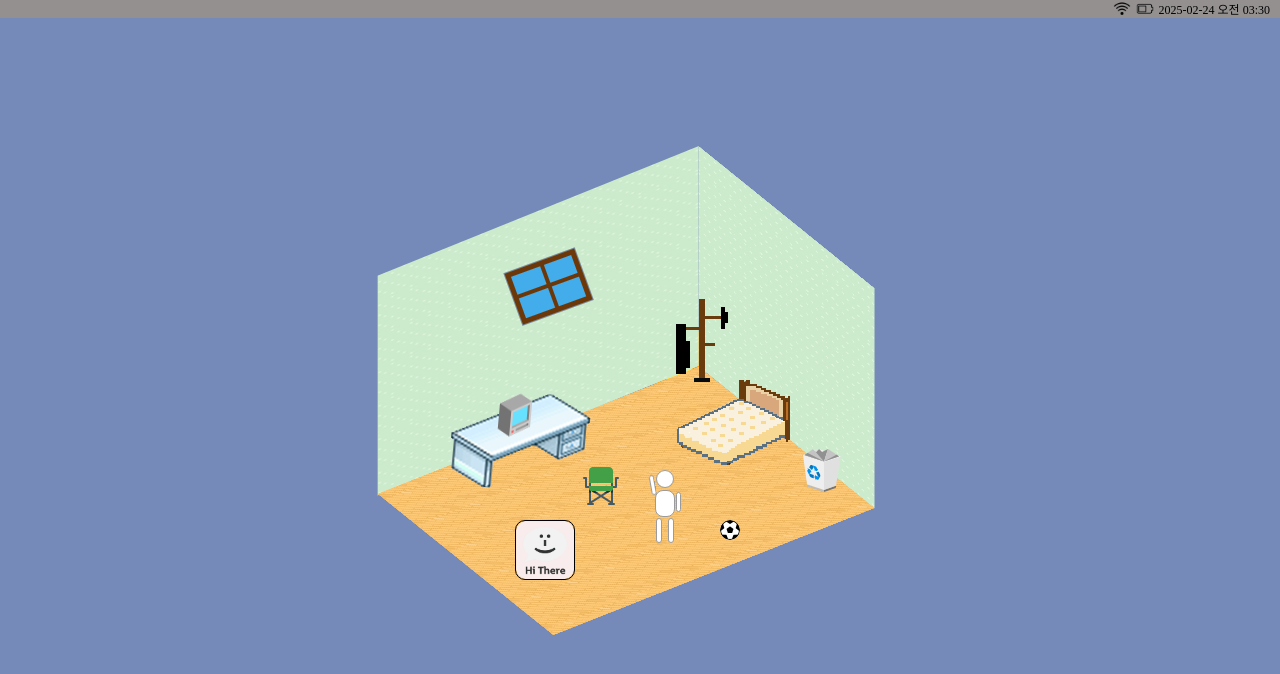
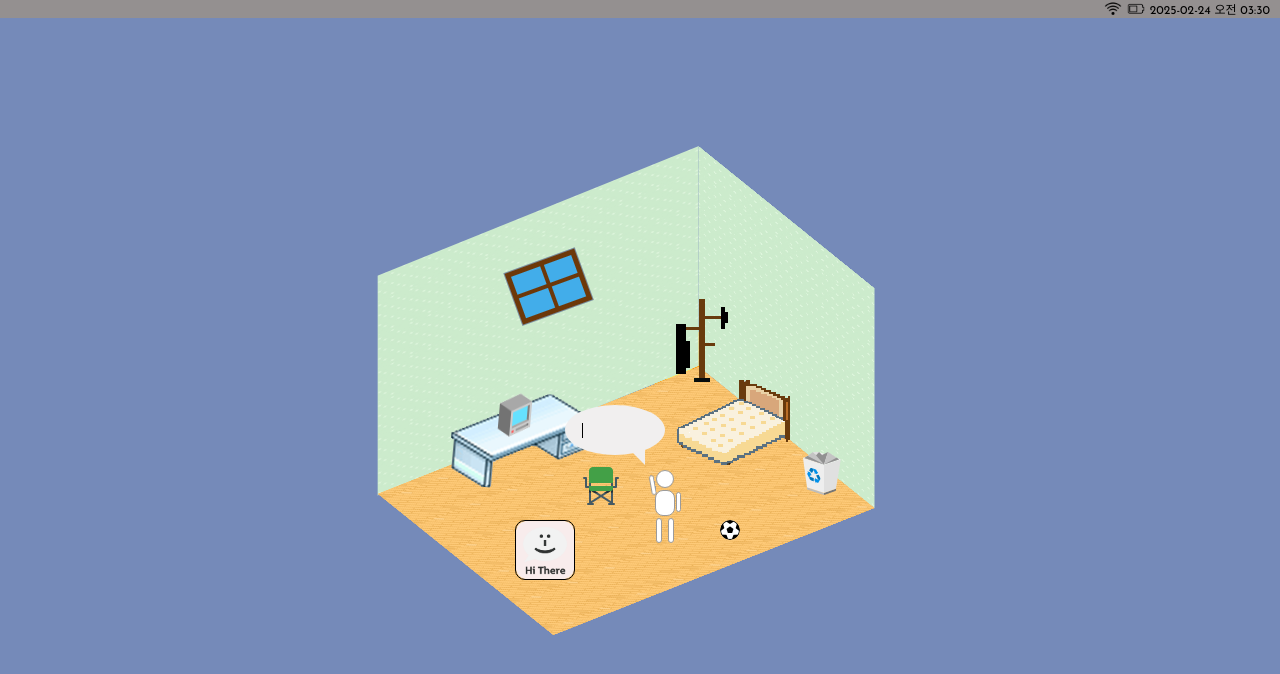
Before and after one commit to son5000/WhoAmI, a Next.js app: page / in a window 1280 px wide. Shown: the top 674 px of the page. Built offline with nearby package versions, Linux system fonts and the light colour scheme.

Commit message:
add_animation,add_font

```diff
--- a/src/components/Section/character.jsx
+++ b/src/components/Section/character.jsx
@@ -1,8 +1,11 @@
 import styles from "@/components/Section/character.module.css"
 
-export function Character ({handleCharacter,hanger,character,bad,window}) {
+export function Character ({handleCharacter,hanger,character,bad,window,soccer}) {
     return (
         <>
+            {!hanger && <span className={styles.speechBubble}>
+                    <p className={styles.typeWriter}></p>
+            </span>}
             <div onClick={() => handleCharacter()}
                 className={ hanger ? [styles.character, styles.active].join(' ') :
                     ( character ? [styles.character, styles.charCenter].join(' ') : styles.character)}>
--- a/src/components/Section/character.module.css
+++ b/src/components/Section/character.module.css
@@ -81,7 +81,7 @@
   .body {
     top: 20px;
     width: 20px;
-    height: 27px;
+    height: 26px;
     border-radius: 8px;
     position: relative;
   }
@@ -275,3 +275,107 @@
     0% {transform: rotate(150deg); }
     100% {transform: rotate(210deg);}
 }
+
+
+.speechBubble {
+  display: flex;
+  align-items: center;
+  justify-content: center;
+	position: absolute;
+	background: #f1efef;
+	border-radius: 100%;
+  width: 100px;
+  height: 50px;
+  left: 225px;
+  bottom: 245px;
+  z-index: 9;
+  font-size: 14px;
+}
+
+
+
+.speechBubble:after {
+  z-index: 99;
+	content: '';
+	position: absolute;
+	bottom: 30px;
+  right: 20px;
+	width: 0;
+	height: 0;
+	border: 15px solid transparent;
+	border-top-color: #f1efef;
+	border-bottom: 0;
+	border-right: 0;
+	margin-left: -20px;
+	margin-bottom: -40px;
+}
+
+
+:global(.dark) .speechBubble {
+  background-color: black;
+}
+:global(.dark) .speechBubble:after {
+  border-top-color: black;
+}
+
+@keyframes typing {
+  0.0000%, 27.3488% { content: ""; }
+  1.1395%, 26.2093% { content: "안"; }
+  2.2791%, 25.0698% { content: "안녕"; }
+  3.4186%, 23.9302% { content: "안녕하"; }
+  4.5581%, 22.7907% { content: "안녕하세"; }
+  5.6977%, 21.6512% { content: "안녕하세요"; }
+  6.8372%, 20.5116% { content: "안녕하세요"; }
+  7.9767%, 19.3721% { content: "안녕하세요 !"; }
+  9.1163%, 18.2326% { content: "안녕하세요 !"; }
+  10.2558%, 17.0930% { content: "안녕하세요 !"; }
+
+  30.7674%, 51.2791% { content: ""; }
+  31.9070%, 50.1395% { content: "H"; }
+  33.0465%, 49.0000% { content: "Hi"; }
+  34.1860%, 47.8605% { content: "Hi"; }
+  35.3256%, 46.7209% { content: "Hi T"; }
+  36.4651%, 45.5814% { content: "Hi Th"; }
+  37.6047%, 44.4419% { content: "Hi The"; }
+  38.7443%, 43.3023% { content: "Hi Ther"; }
+  39.8839%, 42.1627% { content: "Hi There"; }
+  42.1627%, 39.8839% { content: "Hi There !"; }
+
+  54.6977%, 75.2093% { content: ""; }
+  55.8372%, 74.0698% { content: "こ"; }
+  56.9767%, 72.9302% { content: "こん"; }
+  58.1163%, 71.7907% { content: "こんに"; }
+  59.2558%, 70.6512% { content: "こんにち"; }
+  60.3953%, 69.5116% { content: "こんにちは"; }
+  61.5349%, 68.3721% { content: "こんにちは"; }
+
+  78.6279%, 96.8605% { content: "행"; }
+  79.7674%, 95.7209% { content: "행복"; }
+  80.9070%, 94.5814% { content: "행복하"; }
+  82.0465%, 93.4419% { content: "행복하세 "; }
+  83.1860%, 92.3023% { content: "행복하세요"; }
+  84.3256%, 91.1628% { content: "행복하세요 !"; }
+}
+
+@keyframes blink {
+  0%, 100% { opacity: 1; }
+  50% { opacity: 0; }
+}
+
+.typeWriter {
+  --caret: currentcolor;
+  width: 72px;
+  font-size: 14px;
+  user-select: none;
+}
+.typeWriter::before {
+  content: "";
+  animation: typing 13.5s infinite;
+}
+
+.typeWriter::after {
+  content: "";
+  margin-left: 3px;
+  border-right: 1px solid var(--caret);
+  animation: blink 0.5s linear infinite;
+}
--- a/src/components/Section/room.jsx
+++ b/src/components/Section/room.jsx
@@ -1,6 +1,6 @@
 import styles from "@/components/Section/room.module.css"
 import { Basket } from "./basket"
-import { use, useEffect, useState } from "react"
+import {  useEffect, useState } from "react"
 import { useTheme } from "@/lib/ThemeContext";
 import { useTalkState } from "@/lib/TalkStateContext";
 import { SunAndMoon } from "./sunAndMoon";
@@ -51,28 +51,31 @@ export function Room () {
   }
 
   function handleClickBad () {
-    if(window || hanger || character){
+    if(window || hanger || character || soccer){
       setWindow(false);
       setHanger(false);
       setCharacter(false);
+      setSoccer(false);
     }
     return setBad(!bad)
   }
 
   function handleClickWindow () {
-    if(bad || hanger || character){
+    if(bad || hanger || character || soccer){
       setBad(false);
       setHanger(false);
       setCharacter(false);
+      setSoccer(false);
     }
     setWindow(!window);
   }
 
   function handleClickHanger () {
-    if(bad || window || character){
+    if(bad || window || character || soccer){
       setBad(false);
       setWindow(false);
       setCharacter(false);
+      setSoccer(false);
     }
     setHanger(!hanger);
   }
@@ -103,12 +106,13 @@ export function Room () {
             <div className={styles.right}></div>
             <div className={styles.bottom}></div>
           </div>
-          {!bad && !window && !soccer && ( <Character
+          {!bad && !window && !soccer &&  ( <Character
                                   handleCharacter={handleCharacter}
                                   hanger={hanger}
                                   character={character}
                                   window={window}
                                   bad={bad}
+                                  soccer={soccer}
                                   />
                                 )
           }
--- a/src/components/Section/room.module.css
+++ b/src/components/Section/room.module.css
@@ -141,7 +141,7 @@
 }
 
 .soccerBall.shoot {
-  animation: shoot 2s linear 0.8s , rotate 2s linear 0.8s ; /* 애니메이션 추가 */
+  animation: shoot 2.5s linear 0.8s , rotate 2.5s linear 0.8s ; /* 애니메이션 추가 */
 }
 
   @keyframes shoot {
@@ -151,7 +151,7 @@
     }
     100% {
       bottom: 1000px;
-      right: 750px;
+      right: -500px;
     }
   }
 
--- a/src/components/Talk/content.module.css
+++ b/src/components/Talk/content.module.css
@@ -20,8 +20,8 @@
     margin-bottom: 10px;
 }
 .title > p {
-    font-size: 18px;
-    font-weight: 600;
+    font-size: 24px;
+    font-weight: 400;
 }
 
 .profile {
--- a/src/pages/_document.js
+++ b/src/pages/_document.js
@@ -3,7 +3,14 @@ import { Html, Head, Main, NextScript } from "next/document";
 export default function Document() {
   return (
     <Html lang="en">
-      <Head />
+      <Head >
+      <link href="https://fonts.googleapis.com/css2?family=Josefin+Sans:ital,wght@0,100..700;1,100..700&display=swap" rel="stylesheet" />
+          {/* 한글 폰트: Noto Sans KR */}
+          <link
+            href="https://fonts.googleapis.com/css2?family=Noto+Sans+KR:wght@400;700&display=swap"
+            rel="stylesheet"
+          />
+      </Head>
       <body>
         <Main />
         <NextScript />
--- a/src/styles/reset.css
+++ b/src/styles/reset.css
@@ -56,12 +56,14 @@ li {list-style: none;}
 body, html{
     height: 100%;
     scroll-behavior: smooth;
+    font-family: "Josefin Sans", "Noto Sans KR" , sans-serif;
 }
 
 a {
     text-decoration: none;
 
 }
+
 
 button {
     border: 0;
```
